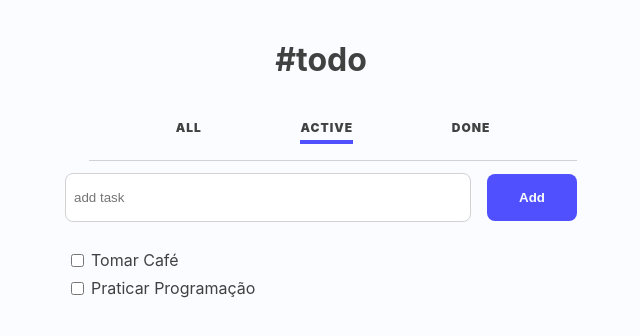
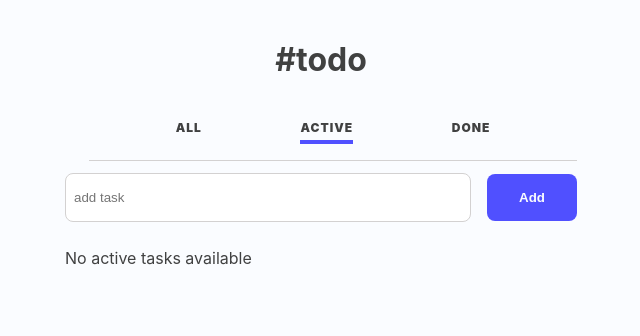
Before and after one commit to g-101/todoapp-react, a React (Vite) app: page / in a window 1280 px wide. Both pictures are taken after a click on the link "ACTIVE". Shown: the top 336 px of the page, without its empty margins (319-959 px from the left). Built offline with nearby package versions, Linux system fonts and the light colour scheme.

Commit message:
feat: implementando a mensagem quando não houver tasks disponiveis

```diff
--- a/src/components/Task/TaskList.jsx
+++ b/src/components/Task/TaskList.jsx
@@ -11,7 +11,6 @@ const TaskList = () => {
 
   return (
     <div className={styles.tasklist}>
-      {/* {!tasks.length && <p>Não há tarefas disponiveis</p>} */}
       {isShowList.all && (
         <ul>
           {tasks.map(task => (
@@ -23,21 +22,27 @@ const TaskList = () => {
           ))}
         </ul>
       )}
+
       {isShowList.active && (
         <ul>
-          {filterActive.map(task => (
+          {filterDone.length ? (
+            filterActive.map(task => (
               <li key={task.id} className={styles.item}>
                 <span className={styles.group}>
                   <Task task={task} />
                 </span>
               </li>
-          ))}
+            ))
+          ) : (
+            <p>No active tasks available</p>
+          )}
         </ul>
       )}
 
       {isShowList.done && (
         <ul>
-          {filterDone.map(task => (
+          {filterDone.length ? (
+            filterDone.map(task => (
               <li key={task.id} className={styles.item}>
                 <span className={styles.group}>
                   <Task task={task} />
@@ -46,7 +51,10 @@ const TaskList = () => {
                   <Icon id={task.id} />
                 </span>
               </li>
-          ))}
+            ))
+          ) : (
+            <p>No tasks available</p>
+          )}
         </ul>
       )}
     </div>
```
Lines whose indentation alone changed are shown as unchanged.
